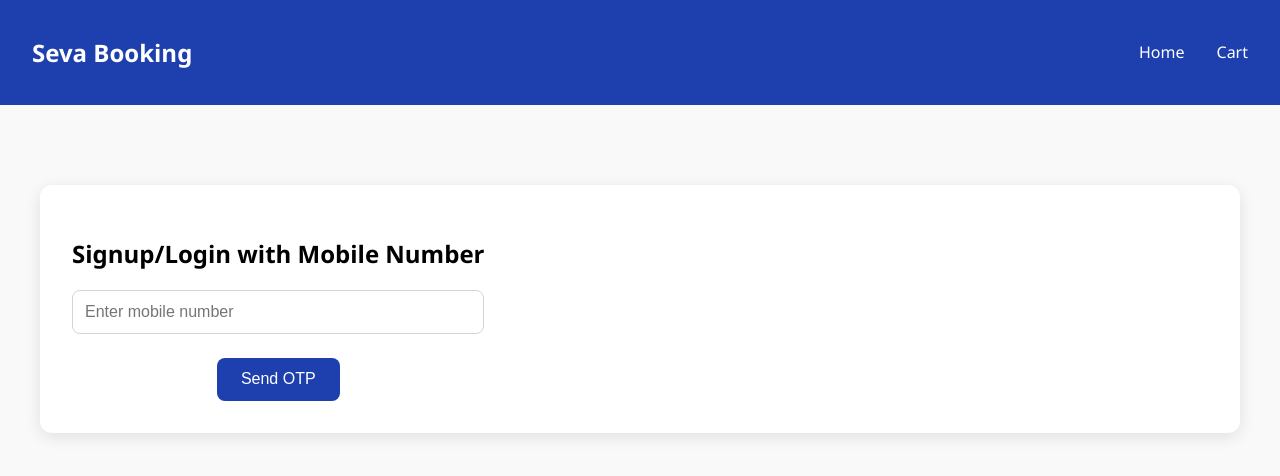
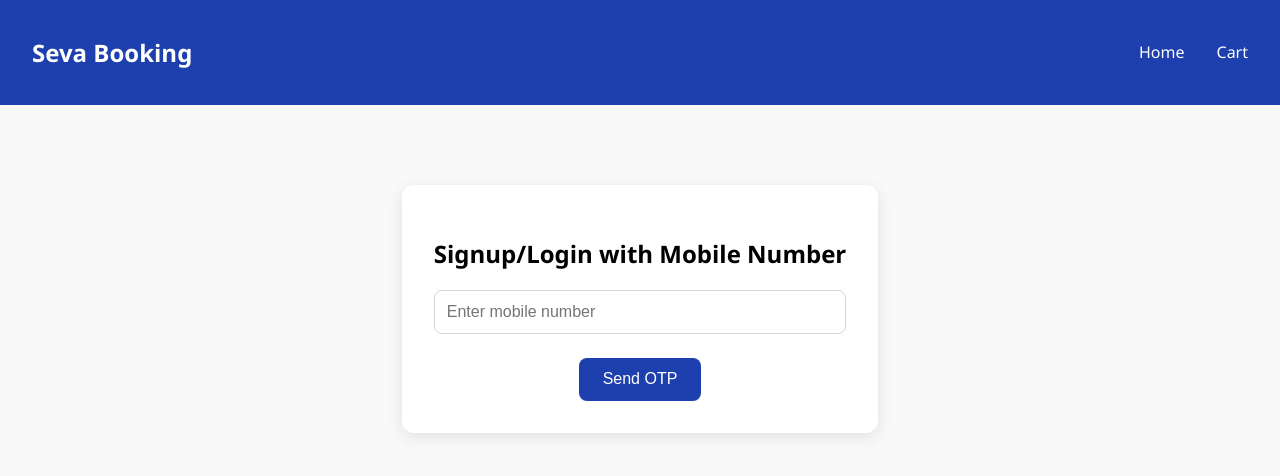
Before and after one commit to rekha0suthar/seva-booking-app, a React (Vite) app in the folder frontend/: page /checkout in a window 1280 px wide. Shown: the top 476 px of the page. Built offline with nearby package versions, Linux system fonts and the light colour scheme.

Commit message:
issue fixed

```diff
--- a/frontend/src/App.css
+++ b/frontend/src/App.css
@@ -62,7 +62,7 @@ button:hover:not(:disabled),
 .checkout-container {
   display: flex;
   gap: 2rem;
-  max-width: 1200px;
+  max-width: max-content;
   margin: 5rem auto;
   padding: 2rem;
   background: #fff;
--- a/frontend/src/pages/Checkout.jsx
+++ b/frontend/src/pages/Checkout.jsx
@@ -83,7 +83,9 @@ const Checkout = () => {
     const userId = localStorage.getItem('userId');
     if (userId) {
       setStep('user');
+      dispatch(fetchSevas()); // 👈 Fetch sevas when session is restored
     }
+
     if (user?.contact) {
       setUserDetails((prev) => ({ ...prev, number: user.contact }));
       setMobile(user.contact);
@@ -91,8 +93,6 @@ const Checkout = () => {
 
     const code = localStorage.getItem('sevaCode');
     if (code) fetchSeva(code);
-
-    dispatch(fetchSevas());
   }, [user, dispatch]);
 
   return (
```
